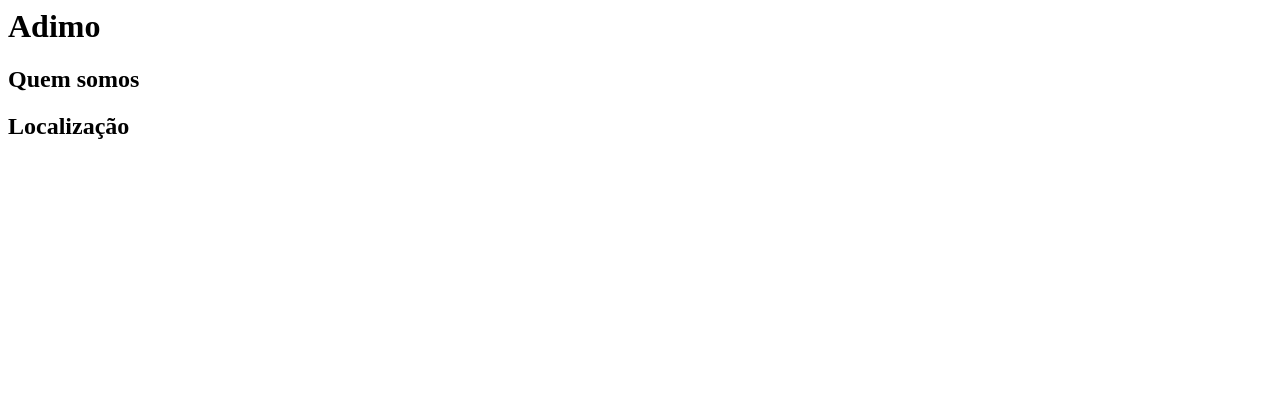
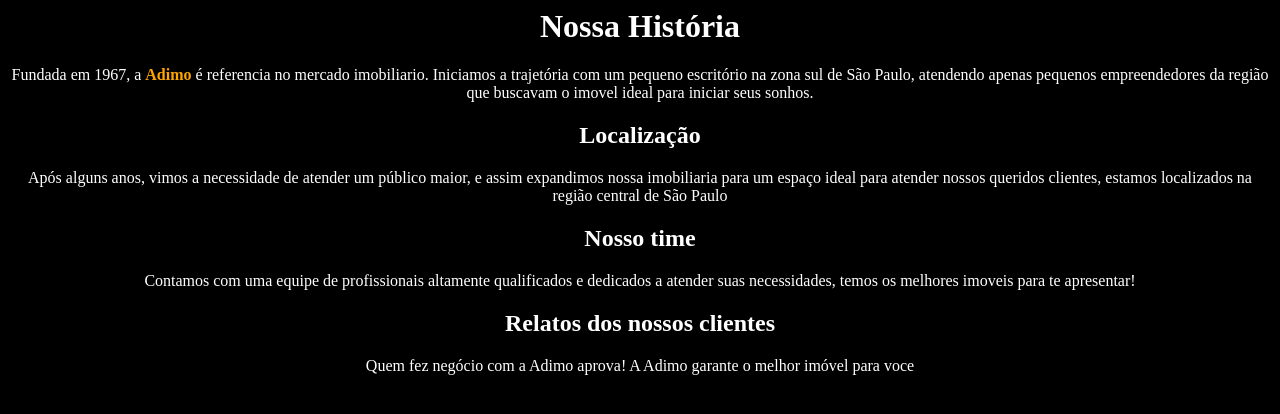
Before and after one commit to vilacalima/Senac-Adimo, a plain HTML site: page sobre.html in a window 1280 px wide. Drawn offline with Linux system fonts and the light colour scheme.

Commit message:
atualizacao tela sobre

```diff
--- a/css/sobre.css
+++ b/css/sobre.css
@@ -1,3 +1,12 @@
-:root{
+body{
+    background-color: black;
+    color: white;
+    text-align: center;
 
 }
+
+strong{
+    color: orange;
+
+
+}
--- a/sobre.html
+++ b/sobre.html
@@ -1,4 +1,5 @@
 <html>
+
 <body>
 
     <head>
@@ -8,8 +9,36 @@
         <link rel="stylesheet" href="css/sobre.css">
     </head>
 
-        <h1>Adimo</h1>
-        <h2>Quem somos</h2>
-        <h2>Localização</h2>
+
+    <h1 class="historia">Nossa História</h1>
+
+    <p>Fundada em 1967, a <strong> Adimo </strong> é referencia no mercado imobiliario. Iniciamos a trajetória com um
+        pequeno escritório
+        na zona sul de São Paulo, atendendo apenas pequenos empreendedores da região que buscavam o imovel ideal para
+        iniciar seus sonhos.</p>
+    <h2 class="localizacao">Localização</h2>
+    <p>Após alguns anos, vimos a necessidade de atender um público maior, e assim expandimos nossa imobiliaria para um
+        espaço ideal para atender nossos queridos clientes,
+        estamos localizados na região central de São Paulo</p>
+    <h2 class="time">Nosso time</h3>
+    <p>Contamos com uma equipe de profissionais altamente qualificados e dedicados a atender suas necessidades, temos os
+        melhores imoveis para te apresentar!</p>
+
+    <h2 div class="relatos">Relatos dos nossos clientes</h2>
+    <p>Quem fez negócio com a Adimo aprova! A Adimo garante o melhor imóvel para voce</p>
+
+
+
+
+
+
+
+    </div>
+
+
+
+
+
 </body>
+
 </html>
```
Lines whose indentation alone changed are shown as unchanged.
